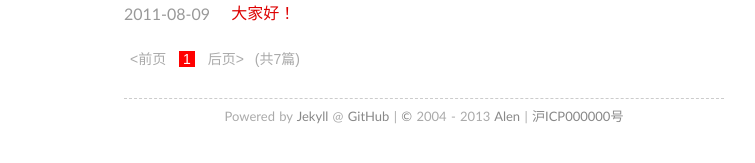
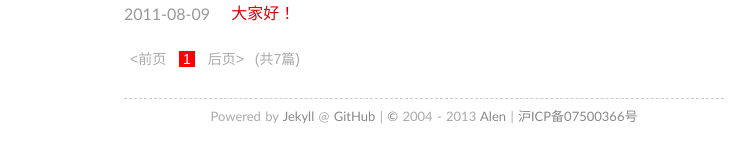
Before and after one commit to Yonsm/Yonsm.github.io, a Jekyll site: the page built from index.html, in a window 1280 px wide. Shown: the part 382-545 px from the top of the page, without its empty margins (216-971 px from the left). Built offline with Jekyll 4.4.1, drawn with Linux system fonts in a browser that asks for light colours; some web fonts are replaced; Markdown is read by kramdown in place of the engine named in the settings; the list of posts is cut into pages by our own code; comment, search, counter and statistics services are not loaded.

Commit message:
备案号

```diff
--- a/_config.yml
+++ b/_config.yml
@@ -5,7 +5,7 @@ name: Alen Software
 author: Alen
 email: neithern@outlook.com
 duoshuo: alensw
-beian: 沪ICP000000号
+beian: 沪ICP备07500366号
 baidu: 3234957
 weibo: 1489508705
 github: neithern
```
